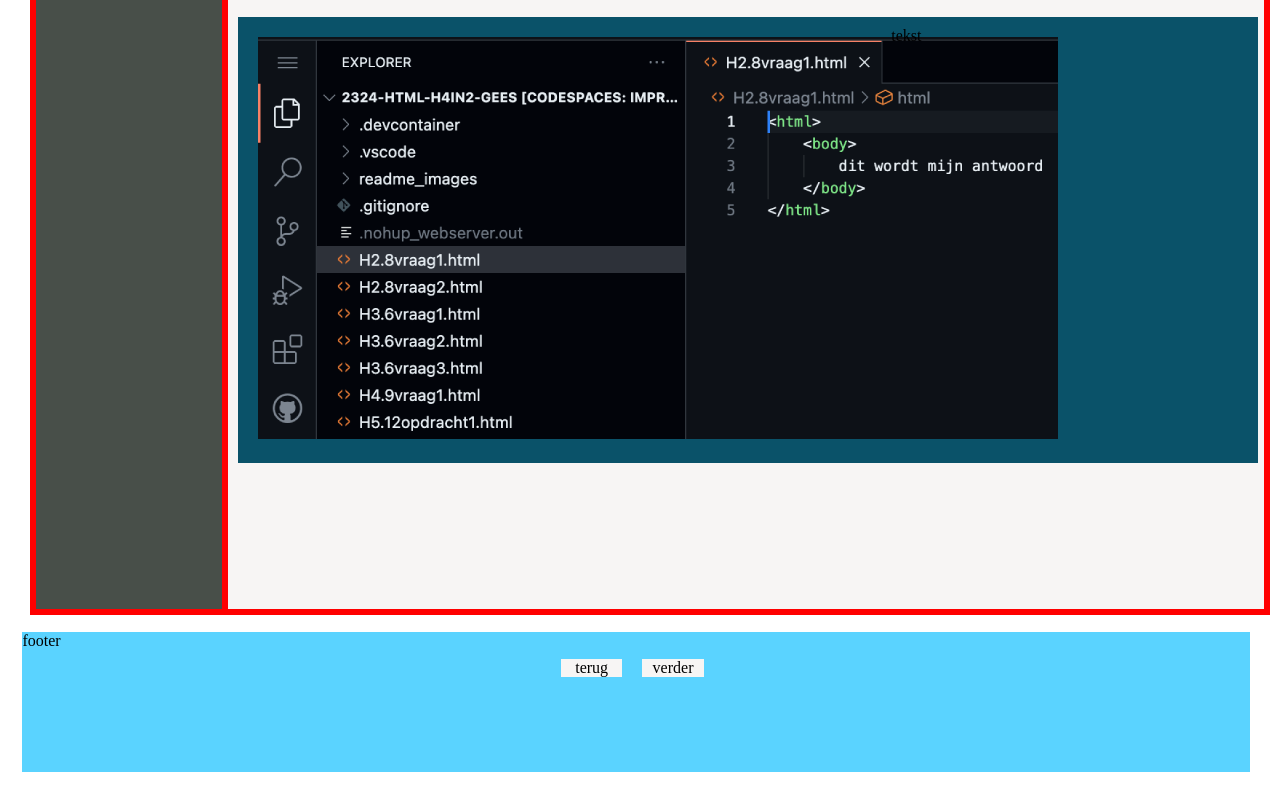
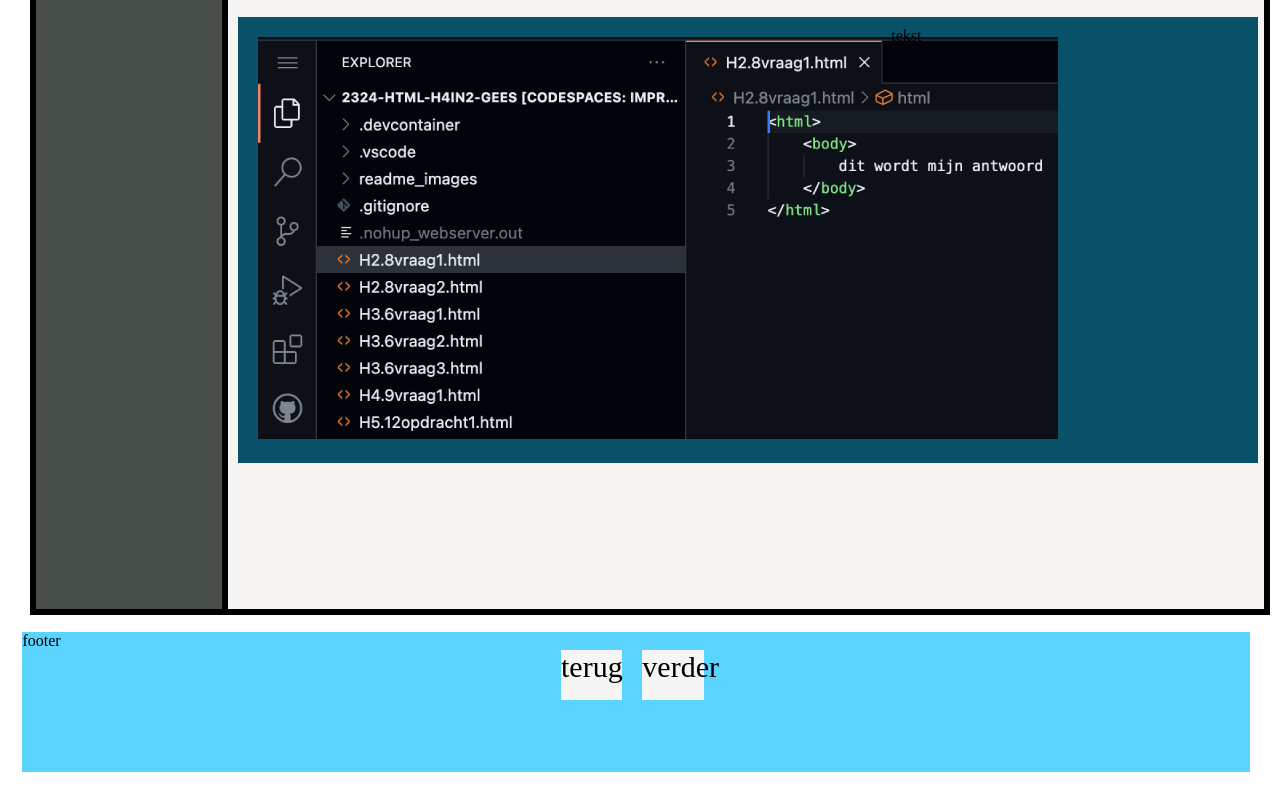
Before and after one commit to Chilong07/2023-html-V4I-Samuel, a plain HTML site: page index.html in a window 1280 px wide. Shown: the part 1543-2335 px from the top of the page. Drawn offline with Linux system fonts and the light colour scheme.

Commit message:
asdasdasd

```diff
--- a/style.css
+++ b/style.css
@@ -29,6 +29,7 @@ main{
     margin: 0.5%;
     margin-left: 0%;
     float:left;
+    margin: right 0%;
 
 
 }
@@ -60,7 +61,7 @@ footer{
     width: 100%;
     height: 80%;
     float:left;
-    background-color:red;
+    background-color:black;
 }
 
 #img { height:75%;
@@ -77,17 +78,24 @@ footer{
 #verder {text-align: center;
         background-color: #F7F5F4;
         width:5%;
-        margin-top:2.25%;
+        margin-top:1.5%;
         margin-right:44.5% ;
         float: right;
+        height: 50px;
+        padding-bottom:0%;
+        margin: bottom 0%;
+        font-size:30px;
+
 
 }
 
 #terug {text-align: center;
     background-color: #F7F5F4;
     width:5%;
-    margin-top:2.25%;
-    margin-left: ;
-    margin-right:;
+    margin-top:1.5%;
+    height: 50px;
     float:right;
+    padding-bottom:0%;
+    margin-bottom:0%;
+    font-size:30px ;
 }
```
